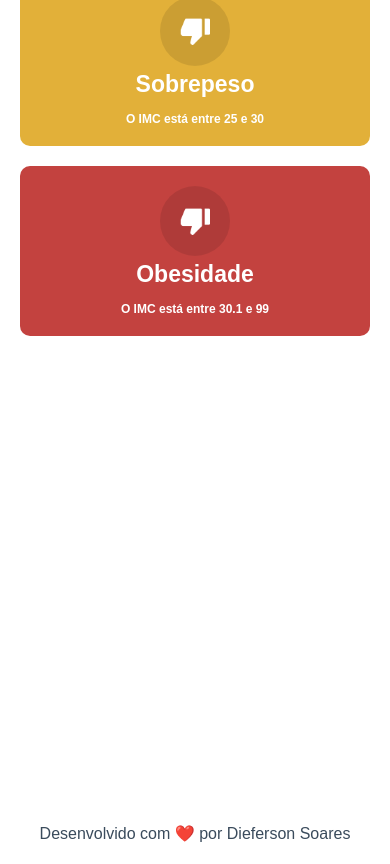
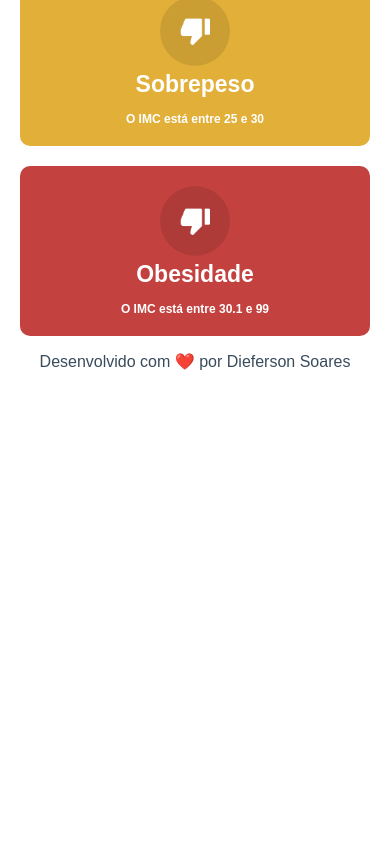
Before and after one commit to frontendDieferson/imc, a React (Create React App) app: page / in a window 390 px wide. Shown: the part 939-1803 px from the top of the page. After the commit the page ends 1326 px from the top, so only its background shows below. Built offline with nearby package versions, Linux system fonts and the light colour scheme.

Commit message:
Feature responsive ajustada

```diff
--- a/src/App.module.css
+++ b/src/App.module.css
@@ -143,6 +143,10 @@ body {
         margin-top: 0;
         border-radius: 10px;
     }
+    .footer {
+        padding: 0 20px;
+        margin: 0;
+    }
 }
 
 @media (max-width: 430px) {
```
